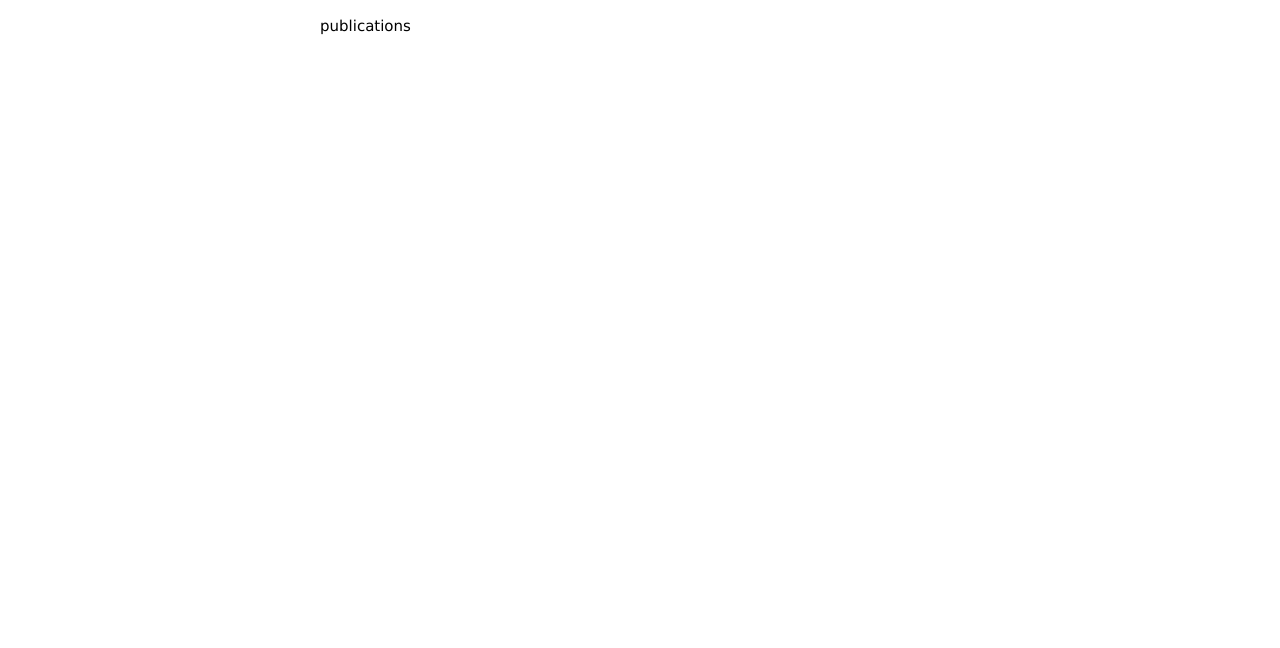
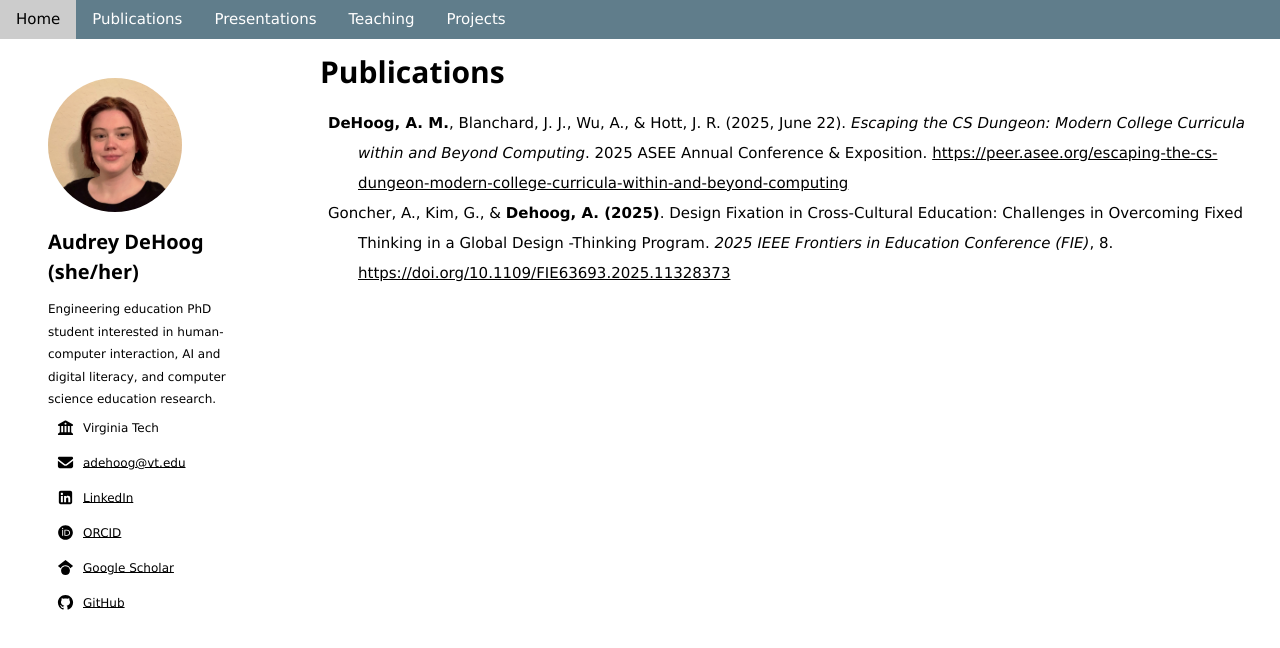
Before and after one commit to adehoog/audreydehoog, a plain HTML site: page publications.html in a window 1280 px wide. Drawn offline with Linux system fonts and the light colour scheme.

Commit message:
publications page

```diff
--- a/publications.html
+++ b/publications.html
@@ -3,11 +3,45 @@
 <title>adehoog.github.io</title>
 <meta name="viewport" content="width=device-width, initial-scale=1">
 <link rel="stylesheet" href="css/w3.css">
+<head>
+<!-- Navbar -->
+<div class="w3-bar w3-blue-gray">
+  <a href="index.html" class="w3-bar-item w3-button">Home</a>
+  <a href="#" class="w3-bar-item w3-button">Publications</a>
+  <a href="presentations.html" class="w3-bar-item w3-button">Presentations</a>
+  <a href="teaching.html" class="w3-bar-item w3-button">Teaching</a>
+  <a href="project.html" class="w3-bar-item w3-button">Projects</a>
+</div>
+<!-- Sidebar -->
+ <div class="w3-sidebar w3-bar-block w3-margin w3-padding" style="width: 20%">
+  <div class="w3-container">
+    <p><img src="images/headshot(square).jpeg" class="w3-circle" style="height:70%;width:70%" alt="Headshot"></p>
+    <h4><b>Audrey DeHoog (she/her)</b></h4>
+    <small>Engineering education PhD student interested in human-computer interaction, AI and digital literacy, and computer science education research.</small>
+  </div>
+  <div class="w3-container w3-margin-right w3-text-theme">
+    <ul class="w3-ul-nb">
+      <li><img src="icons/building-columns-solid-full.svg" class="w3-padding-small" style="height:35px;width:35px"/><small>Virginia Tech</small></li>
+      <li><img src="icons/envelope-solid-full.svg" class="w3-padding-small" style="height:35px;width:35px"/><small><a href="mailto:adehoog@vt.edu"><i class=""></i>adehoog@vt.edu</a></small></li>
+      <li><img src="icons/square-linkedin-brands-solid-full.svg" class="w3-padding-small" style="height:35px;width:35px"/><small><a href="https://www.linkedin.com/in/audrey-dehoog/">LinkedIn</a></small></li>
+      <li><img src="icons/orcid-brands-solid-full.svg" class="w3-padding-small" style="height:35px;width:35px"/><small><a href="https://orcid.org/0009-0006-2582-4163">ORCID</a></small></li>
+      <li><img src="icons/google-scholar-brands-solid-full.svg" class="w3-padding-small" style="height:35px;width:35px"/><small><a href="https://scholar.google.com/citations?hl=en&user=KG1zTl8AAAAJ">Google Scholar</a></small></li>
+      <li><img src="icons/github-brands-solid-full.svg" class="w3-padding-small" style="height:35px;width:35px"/><small><a href="https://github.com/adehoog">GitHub</a></small></li>
+    </ul>
+  </div>
+</div>
+</head>
 
 <body>
   <div style="margin-left:25%">
   <!-- Page Content -->
-   <p>publications</p>
+   <h2><b>Publications</b></h2>
+    <div class="csl-bib-body w3-padding-small" style="line-height: 2; margin-left: 2em; text-indent:-2em;">
+      <div class="csl-entry"><b>DeHoog, A. M.</b>, Blanchard, J. J., Wu, A., &amp; Hott, J. R. (2025, June 22). <i>Escaping the CS Dungeon: Modern College Curricula within and Beyond Computing</i>. 2025 ASEE Annual Conference &amp; Exposition. <a href="https://peer.asee.org/escaping-the-cs-dungeon-modern-college-curricula-within-and-beyond-computing">https://peer.asee.org/escaping-the-cs-dungeon-modern-college-curricula-within-and-beyond-computing</a></div>
+      <span class="Z3988" title="url_ver=Z39.88-2004&amp;ctx_ver=Z39.88-2004&amp;rfr_id=info%3Asid%2Fzotero.org%3A2&amp;rft_val_fmt=info%3Aofi%2Ffmt%3Akev%3Amtx%3Abook&amp;rft.genre=proceeding&amp;rft.atitle=Escaping%20the%20CS%20Dungeon%3A%20Modern%20College%20Curricula%20within%20and%20Beyond%20Computing&amp;rft.aufirst=Audrey%20Marie&amp;rft.aulast=DeHoog&amp;rft.au=Audrey%20Marie%20DeHoog&amp;rft.au=Jeremiah%20J.%20Blanchard&amp;rft.au=Amy%20Wu&amp;rft.au=John%20R.%20Hott&amp;rft.date=2025-06-22"></span>
+      <div class="csl-entry">Goncher, A., Kim, G., &amp; <b>Dehoog, A. (2025)</b>. Design Fixation in Cross-Cultural Education: Challenges in Overcoming Fixed Thinking in a Global Design -Thinking Program. <i>2025 IEEE Frontiers in Education Conference (FIE)</i>, 8. <a href="https://doi.org/10.1109/FIE63693.2025.11328373">https://doi.org/10.1109/FIE63693.2025.11328373</a></div>
+      <span class="Z3988" title="url_ver=Z39.88-2004&amp;ctx_ver=Z39.88-2004&amp;rfr_id=info%3Asid%2Fzotero.org%3A2&amp;rft_id=info%3Adoi%2F10.1109%2FFIE63693.2025.11328373&amp;rft_val_fmt=info%3Aofi%2Ffmt%3Akev%3Amtx%3Abook&amp;rft.genre=proceeding&amp;rft.atitle=Design%20Fixation%20in%20Cross-Cultural%20Education%3A%20Challenges%20in%20Overcoming%20Fixed%20Thinking%20in%20a%20Global%20Design%20-Thinking%20Program&amp;rft.btitle=2025%20IEEE%20Frontiers%20in%20Education%20Conference%20(FIE)&amp;rft.aufirst=Andrea&amp;rft.aulast=Goncher&amp;rft.au=Andrea%20Goncher&amp;rft.au=Gloria%20Kim&amp;rft.au=Audrey%20Dehoog&amp;rft.date=2025-11&amp;rft.pages=8&amp;rft.issn=2377-634X"></span>
+    </div>
   </div>
 </body>
 
```
Also changed, not shown: Untitled Bibliography.html (added, +15 -0 lines).
